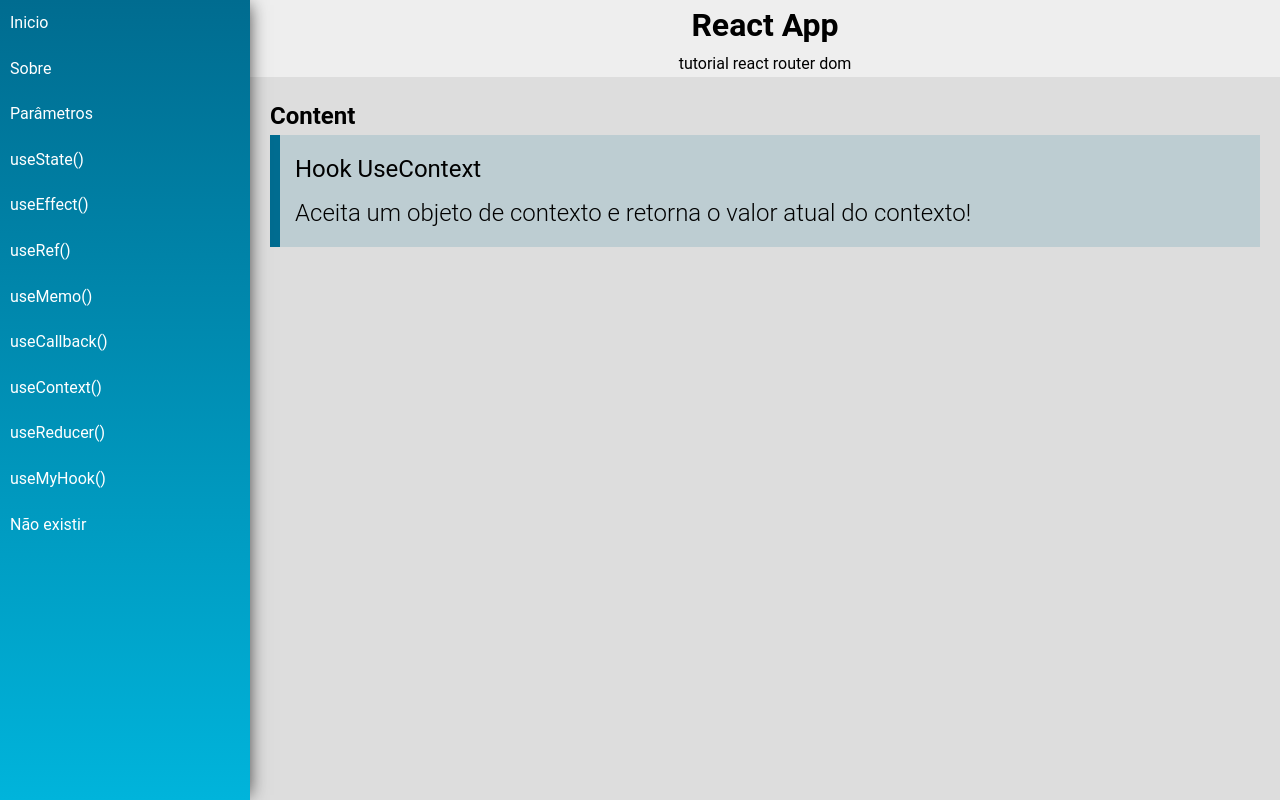
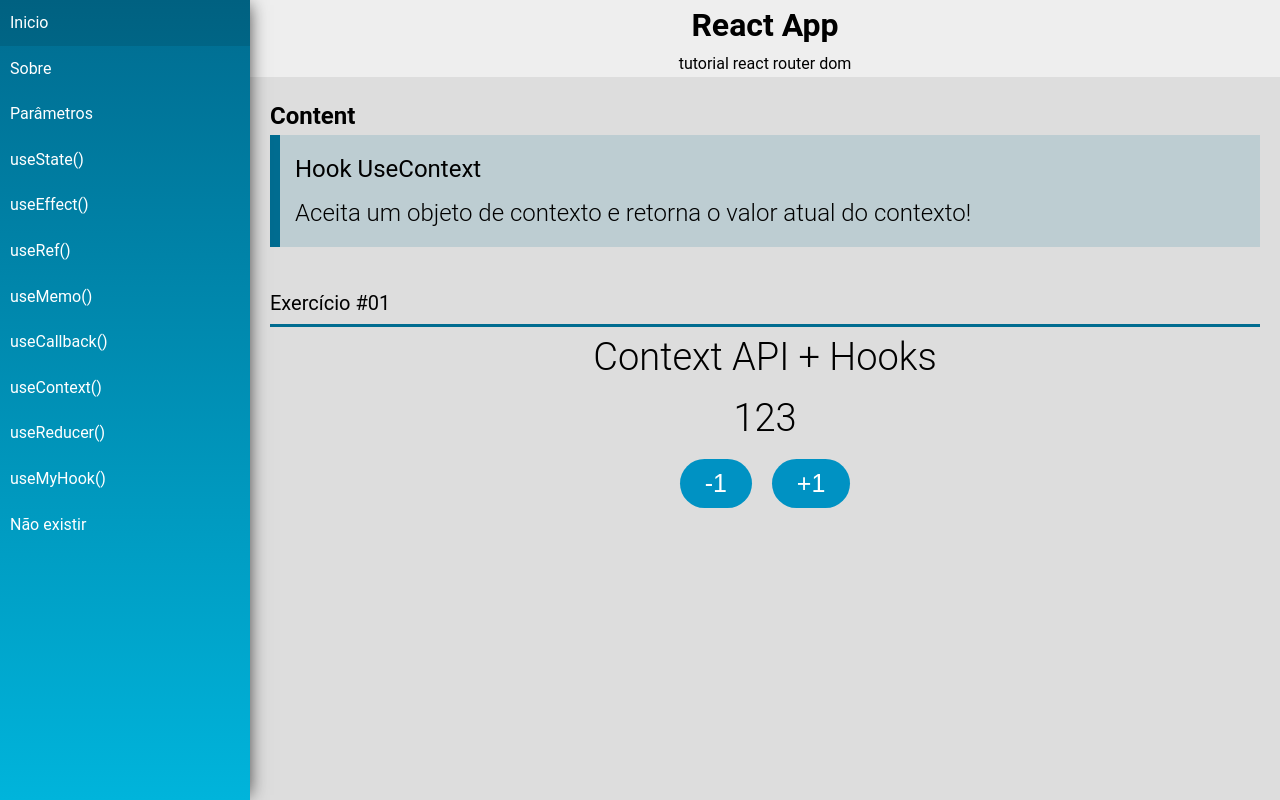
Before and after one commit to walber-vaz/curso-react-redux-cod3r, a React (Create React App) app in the folder navegacao/: page /useContext in a window 1280 px wide. Built offline with nearby package versions, Linux system fonts and the light colour scheme.

Commit message:
chore: pratice used useContext

```diff
--- /dev/null
+++ b/navegacao/src/data/dataContext.js
@@ -0,0 +1,8 @@
+import { createContext } from "react";
+
+export const data = {
+  number: 123,
+  text: "Context API + Hooks"
+}
+
+export const DataContext = createContext(data);
--- a/navegacao/src/pages/App.jsx
+++ b/navegacao/src/pages/App.jsx
@@ -1,13 +1,17 @@
-import React from 'react';
+import React, { useState } from 'react';
 import { BrowserRouter } from 'react-router-dom';
 import Content from '../components/layout/Content';
 import Menu from '../components/layout/Menu';
 
+import { DataContext, data } from '../data/dataContext';
 import './App.css';
 
 const App = () => {
+  const [state, setState] = useState(data);
+
   return (
     <div className="app">
+      <DataContext.Provider value={{ state, setState }}>
         <BrowserRouter>
           <Menu />
           <div className="container-content">
@@ -16,6 +20,7 @@
             <Content />
           </div>
         </BrowserRouter>
+      </DataContext.Provider>
     </div>
   );
 };
--- a/navegacao/src/pages/examples/UseContext.jsx
+++ b/navegacao/src/pages/examples/UseContext.jsx
@@ -1,13 +1,38 @@
-import React from 'react';
+import React, { useCallback, useContext } from 'react';
 import PageTitle from '../../components/layout/PageTitle';
+import SectionTitle from '../../components/layout/SectionTitle';
+
+import { DataContext } from '../../data/dataContext';
 
 const UseContext = props => {
+  const { state, setState } = useContext(DataContext);
+
+  const addNumber = useCallback((delta) => {
+    setState((prevState) => ({
+      ...prevState,
+      number: prevState.number + delta,
+    }));
+  }, [setState]);
+
   return (
     <div className="UseContext">
       <PageTitle
         title="Hook UseContext"
         subtitle="Aceita um objeto de contexto e retorna o valor atual do contexto!"
       />
+      <SectionTitle title="Exercício #01" />
+      <div className="center">
+        <span className="text">{state.text}</span>
+        <span className="text">{state.number}</span>
+        <div>
+          <button className="btn" onClick={() => addNumber(-1)}>
+            -1
+          </button>
+          <button className="btn" onClick={() => addNumber(1)}>
+            +1
+          </button>
+        </div>
+      </div>
     </div>
   );
 };
```
Lines whose indentation alone changed are shown as unchanged.
